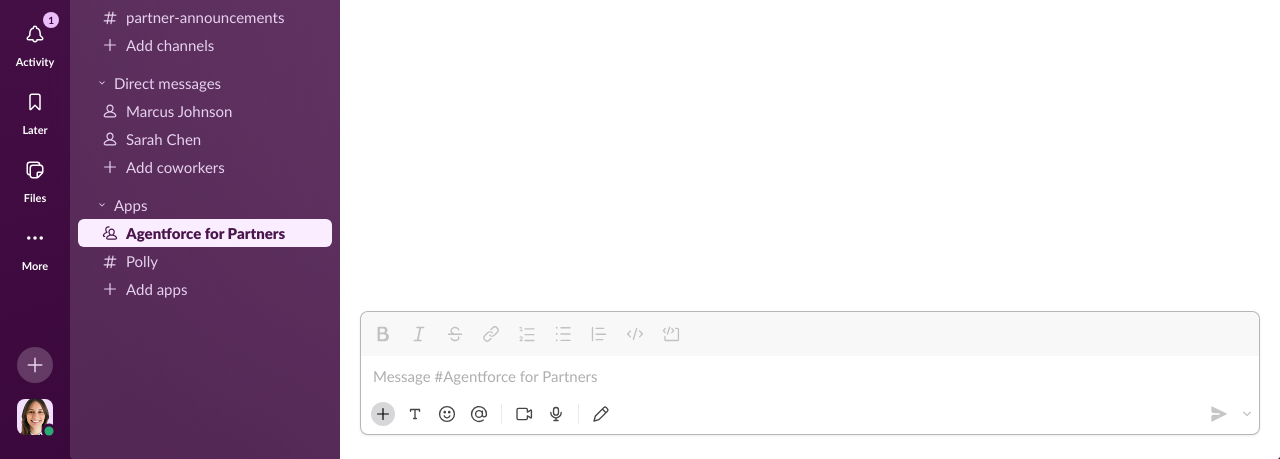
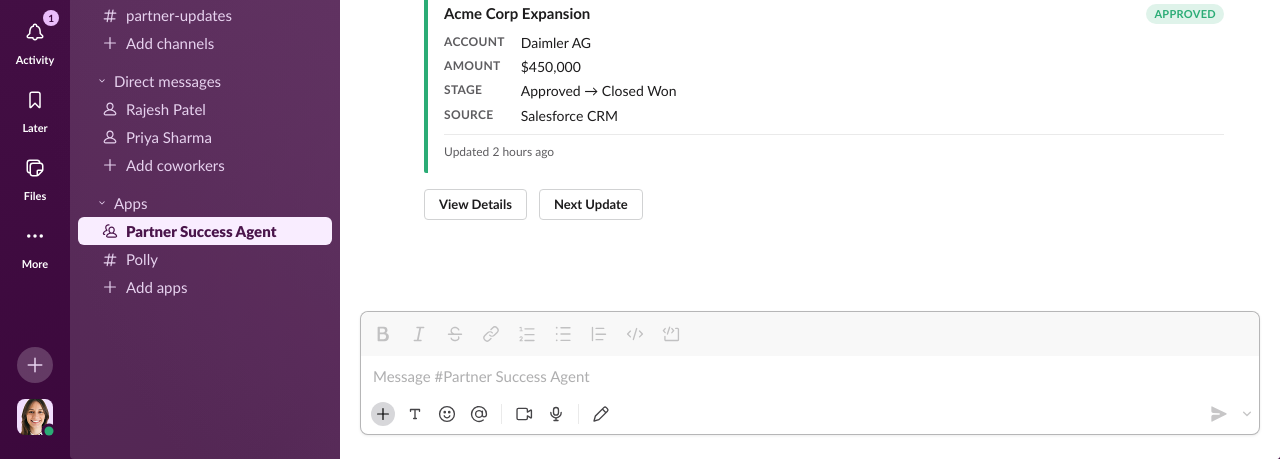
Before and after one commit to salonirai-bit/vendor-connect-demo, a plain HTML site: page index.html in a window 1280 px wide. Shown: the part 341-800 px from the top of the page. Drawn offline with Linux system fonts and the light colour scheme.

Commit message:
Default to vendor demo route, update title

```diff
--- a/index.html
+++ b/index.html
@@ -4,7 +4,7 @@
     <meta charset="UTF-8" />
     <link rel="icon" type="image/png" href="./favicon.png" />
     <meta name="viewport" content="width=device-width, initial-scale=1.0" />
-    <title>slackcrm-hg</title>
+    <title>Vendor Demo — Partner Success Agent</title>
     <!-- Lato font - used in Slack's official design system -->
     <link rel="preconnect" href="https://fonts.googleapis.com">
     <link rel="preconnect" href="https://fonts.gstatic.com" crossorigin>
@@ -14,5 +14,6 @@
   </head>
   <body>
     <div id="root"></div>
+    <script>if(!location.hash)location.hash="#vendor";</script>
   </body>
 </html>
```
